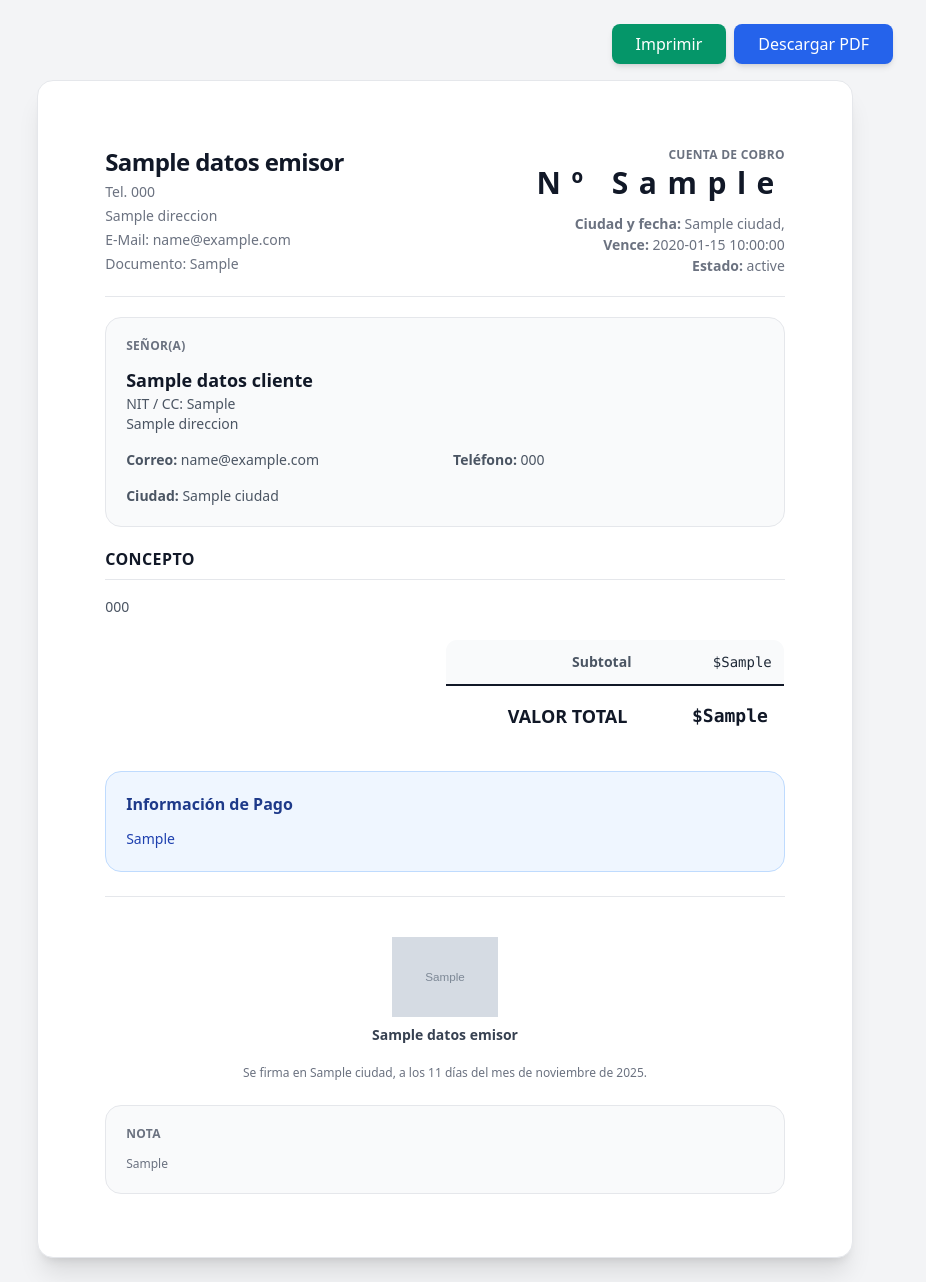
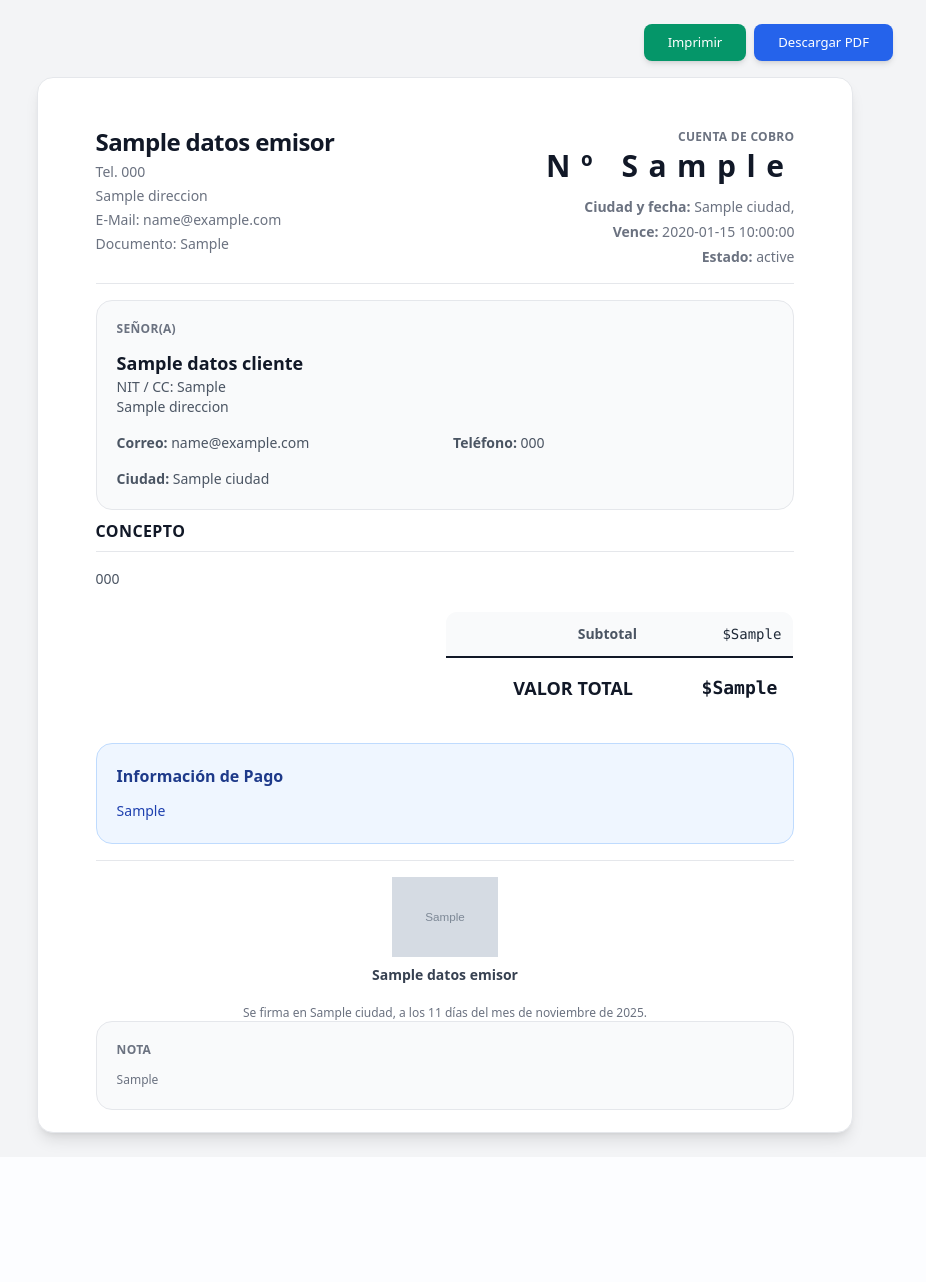
Before and after one commit to DanyTrax/collection, a PHP site: template vistas/cuentas/plantilla.php in a window 1280 px wide. Shown: the whole page, without its empty margins (195-1121 px from the left). After the commit the page ends 1148 px from the top, so only its background shows below. Run offline with PHP 8.4, Linux system fonts and the light colour scheme; the template is opened without the code that fills it: most values are stand-ins (such as "Sample title", 1, 10 or a date in 2020); grey boxes marked "Sample" are stand-in pictures; data that the repository does not hold is empty; some libraries are stand-ins or nearby versions.

Commit message:
Compactar espaciados en plantillas

```diff
--- a/vistas/cuentas/plantilla.php
+++ b/vistas/cuentas/plantilla.php
@@ -38,20 +38,25 @@ $anioTexto = $fechaEmision->format('Y');
         }
         .page-wrapper {
             width: 8.5in;
+            height: 11in;
             max-width: 100%;
-            padding: 0.65in 0.7in;
+            padding: 0.5in 0.6in;
+        }
+        .section-tight > * + * {
+            margin-top: 0.6rem;
         }
     </style>
 </head>
-<body class="bg-gray-100 font-sans p-4 md:p-6 text-gray-700">
+<body class="bg-gray-100 font-sans p-4 md:p-6 text-gray-700 text-[0.82rem] leading-relaxed">
     <div class="max-w-4xl mx-auto mb-4 flex flex-col sm:flex-row gap-2 justify-end no-print">
         <button onclick="imprimirCuenta()" class="bg-emerald-600 text-white py-2 px-6 rounded-lg shadow-md hover:bg-emerald-700 transition">Imprimir</button>
         <button onclick="descargarCuenta()" class="bg-blue-600 text-white py-2 px-6 rounded-lg shadow-md hover:bg-blue-700 transition">Descargar PDF</button>
     </div>
 
-    <div id="area-cuenta" class="page-wrapper mx-auto bg-white shadow-xl rounded-2xl overflow-hidden border border-gray-200 text-[0.85rem] leading-relaxed">
-        <div>
-            <header class="flex flex-col md:flex-row md:items-center md:justify-between gap-5 pb-5 border-b border-gray-200">
+    <div id="area-cuenta" class="page-wrapper mx-auto bg-white shadow-lg rounded-2xl overflow-hidden border border-gray-200">
+        <div class="h-full flex flex-col">
+            <header class="section-tight pb-4 border-b border-gray-200">
+                <div class="flex flex-col md:flex-row md:justify-between md:items-start gap-4">
                     <div class="space-y-1">
                         <h2 class="text-2xl font-bold text-gray-900 tracking-tight"><?= htmlspecialchars($datosEmisor['NombreCompleto'] ?? '') ?></h2>
                         <?php if (!empty($datosEmisor['Telefono'])): ?>
@@ -72,7 +77,7 @@ $anioTexto = $fechaEmision->format('Y');
                             <span class="text-xs font-semibold text-gray-500 uppercase tracking-wide">Cuenta de Cobro</span>
                             <h1 class="text-3xl font-black text-gray-900 tracking-[0.35em]">Nº <?= htmlspecialchars($cuenta->numeroCuenta) ?></h1>
                         </div>
-                    <div class="text-sm text-gray-500 leading-normal">
+                        <div class="text-sm text-gray-500 leading-normal space-y-1">
                             <p><span class="font-semibold">Ciudad y fecha:</span> <?= htmlspecialchars(($datosEmisor['Ciudad'] ?? '')) ?>, <?= htmlspecialchars($cuenta->fechaEmision) ?></p>
                             <?php if (!empty($cuenta->fechaVencimiento)): ?>
                                 <p><span class="font-semibold">Vence:</span> <?= htmlspecialchars($cuenta->fechaVencimiento) ?></p>
@@ -80,9 +85,11 @@ $anioTexto = $fechaEmision->format('Y');
                             <p><span class="font-semibold">Estado:</span> <?= htmlspecialchars($cuenta->estado) ?></p>
                         </div>
                     </div>
+                </div>
             </header>
 
-            <section class="mt-5 mb-5 bg-gray-50 border border-gray-200 rounded-2xl p-5">
+            <main class="flex-1 section-tight py-4">
+                <section class="bg-gray-50 border border-gray-200 rounded-2xl p-5">
                     <h3 class="text-xs font-semibold text-gray-500 uppercase tracking-wide mb-3">Señor(a)</h3>
                     <p class="text-lg font-semibold text-gray-900"><?= htmlspecialchars($datosCliente['NombreCliente'] ?? '') ?></p>
                     <?php if (!empty($datosCliente['NIT_CC'])): ?>
@@ -125,13 +132,14 @@ $anioTexto = $fechaEmision->format('Y');
                 </section>
 
                 <?php if (!empty($datosEmisor['InformacionBancaria'])): ?>
-                <section class="bg-blue-50 border border-blue-200 rounded-2xl p-5 mb-6">
+                    <section class="bg-blue-50 border border-blue-200 rounded-2xl p-5">
                         <h4 class="text-base font-semibold text-blue-900 mb-3">Información de Pago</h4>
                         <p class="text-sm text-blue-800 leading-relaxed whitespace-pre-wrap"><?= nl2br(htmlspecialchars($datosEmisor['InformacionBancaria'])) ?></p>
                     </section>
                 <?php endif; ?>
+            </main>
 
-            <footer class="pt-10 border-t border-gray-200">
+            <footer class="pt-4 border-t border-gray-200 section-tight">
                 <div class="mb-5 text-center">
                     <?php if (!empty($datosEmisor['FirmaImagenURL'])): ?>
                         <img src="<?= htmlspecialchars($datosEmisor['FirmaImagenURL']) ?>" alt="Firma" class="h-20 mx-auto mb-2 object-contain">
@@ -146,7 +154,7 @@ $anioTexto = $fechaEmision->format('Y');
             </footer>
 
             <?php if (!empty($datosEmisor['NotaLegal'])): ?>
-                <section class="mt-6 bg-gray-50 border border-gray-200 rounded-2xl p-5">
+                <section class="bg-gray-50 border border-gray-200 rounded-2xl p-5">
                     <h4 class="text-xs font-semibold text-gray-500 uppercase tracking-wide mb-3">Nota</h4>
                     <p class="text-xs text-gray-500 leading-relaxed whitespace-pre-wrap"><?= nl2br(htmlspecialchars($datosEmisor['NotaLegal'])) ?></p>
                 </section>
```
Also changed, not shown: vistas/cotizaciones/plantilla.php (+18 -10 lines). Lines whose indentation alone changed are shown as unchanged.
